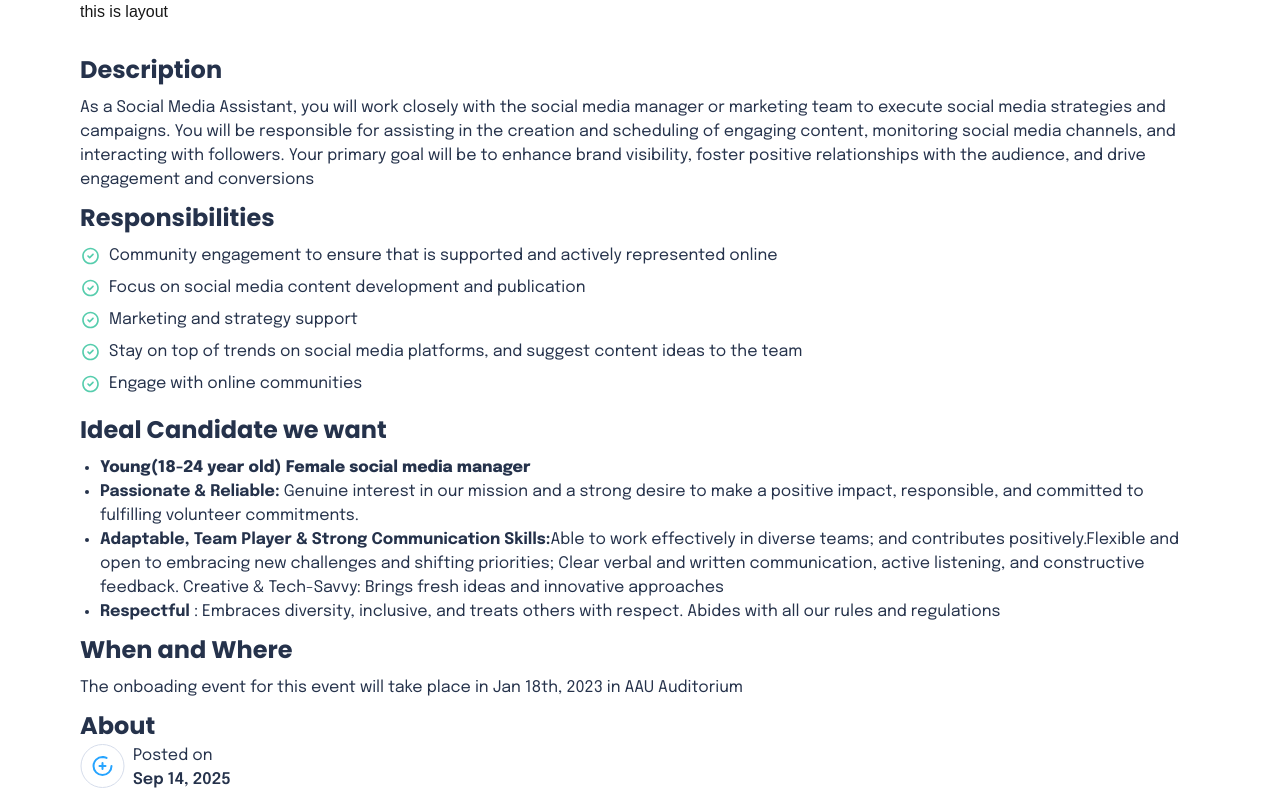
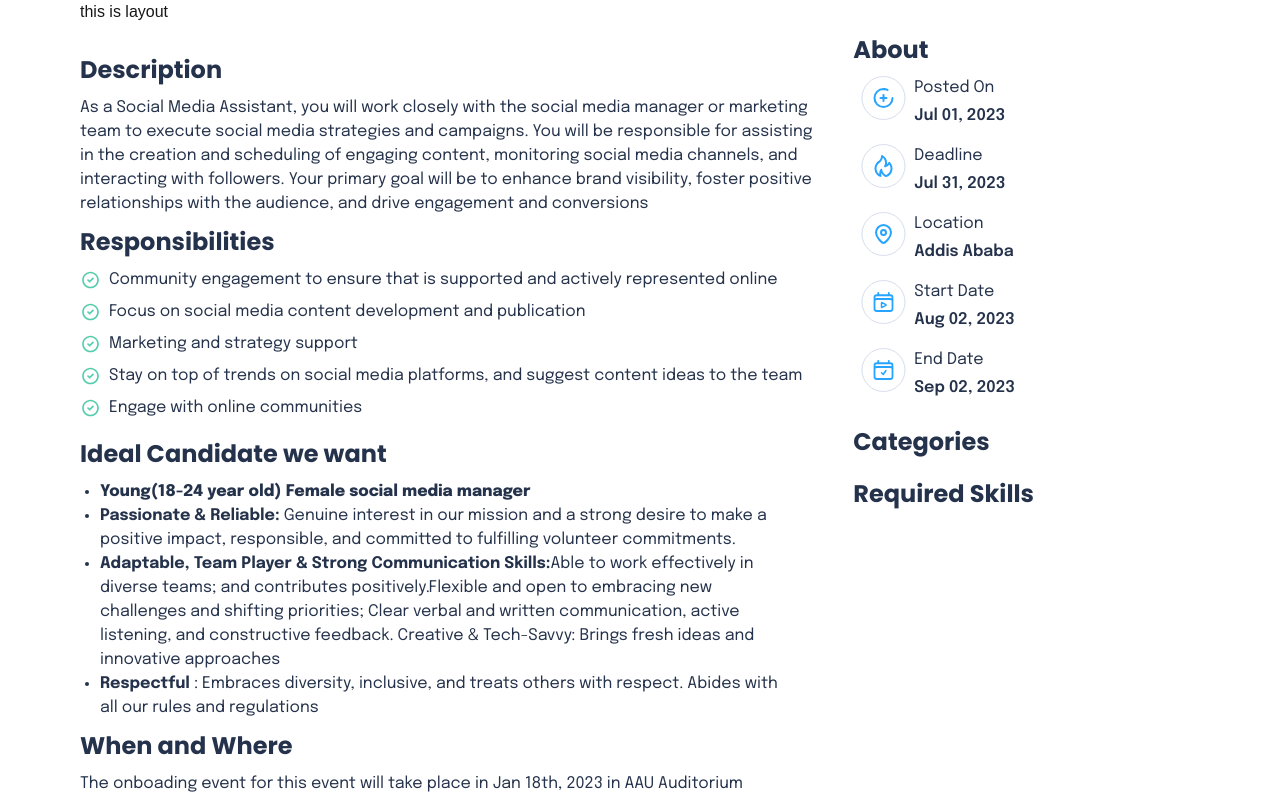
Before and after one commit to luhygenet/Joblication, a Next.js app: page /dashboard in a window 1280 px wide. Shown: the top 800 px of the page. Built offline with nearby package versions, Linux system fonts and the light colour scheme.

Commit message:
made the side stats bar apply for md screens

```diff
--- a/app/components/sideBar.tsx
+++ b/app/components/sideBar.tsx
@@ -10,7 +10,31 @@ const SideBar = () => {
       >
         {" "}
         About
-        <SideBarComp imageUrl="/svg/plus.svg" date={new Date('2025-09-14')}/>
+        <SideBarComp
+          imageUrl="/svg/plus.svg"
+          date={new Date("2023-07-1")}
+          stats="Posted On"
+        />
+        <SideBarComp
+          imageUrl="/svg/fire.svg"
+          date={new Date("2023-07-31")}
+          stats="Deadline"
+        />
+        <SideBarComp
+          imageUrl="/svg/location.svg"
+          date="Addis Ababa"
+          stats="Location"
+        />
+        <SideBarComp
+          imageUrl="/svg/cal2.svg"
+          date={new Date("2023-08-02")}
+          stats="Start Date"
+        />
+        <SideBarComp
+          imageUrl="/svg/cal.svg"
+          date={new Date("2023-09-02")}
+          stats="End Date"
+        />
       </h1>
       <h1
         style={{ fontFamily: "Poppins-Bold", fontSize: 24 }}
@@ -18,7 +42,6 @@ const SideBar = () => {
       >
         {" "}
         Categories
-        <SideBarComp imageUrl="/svg/plus.svg" date={new Date('2025-09-14')}/>
       </h1>
       <h1
         style={{ fontFamily: "Poppins-Bold", fontSize: 24 }}
@@ -26,7 +49,6 @@ const SideBar = () => {
       >
         {" "}
         Required Skills
-        <SideBarComp imageUrl="/svg/plus.svg" date={new Date('2025-09-14')}/>
       </h1>
     </div>
   );
--- a/app/components/sideBarComp.tsx
+++ b/app/components/sideBarComp.tsx
@@ -1,25 +1,29 @@
+import { stat } from "fs";
 import React from "react";
 
 type sideBarProps = {
   imageUrl: string;
-  date: Date;
+  date: Date | string;
+  stats: string
 };
 
-const SideBarComp = ({ imageUrl, date }: sideBarProps) => {
+const SideBarComp = ({ imageUrl, date, stats }: sideBarProps) => {
   return (
-    <div className="flex items-start">
+    <div className="flex items-start p-2">
       <img src={imageUrl} alt="green_tick" className="pr-2" />
 
       <div>
-        <div style={{ fontFamily: "Epilogue", fontWeight: 400, fontSize: 16 }}>
-          Posted on
+        <div  className = "pb-1"style={{ fontFamily: "Epilogue", fontWeight: 400, fontSize: 16 }}>
+          {stats}
         </div>
         <div style={{ fontFamily: "Epilogue", fontWeight: 600, fontSize: 16 }}>
-          {date.toLocaleDateString("en-US", {
-            year: "numeric",
-            month: "short",
-            day: "2-digit",
-          })}
+          {typeof date === "string"
+            ? date
+            : date.toLocaleDateString("en-US", {
+                year: "numeric",
+                month: "short",
+                day: "2-digit",
+              })}
         </div>
       </div>
     </div>
--- a/app/dashboard/page.tsx
+++ b/app/dashboard/page.tsx
@@ -3,8 +3,8 @@ import SideBar from "../components/sideBar";
 
 const page = () => {
   return (
-    <div className="text-[#25324B]">
-      <div className="mt-5">
+    <div className="text-[#25324B] grid grid-cols-3 gap-10">
+      <div className="mt-5 md:col-span-2 ">
         <h1
           className=" pt-2 pb-2"
           style={{ fontFamily: "Poppins-Bold", fontSize: 24 }}
```
